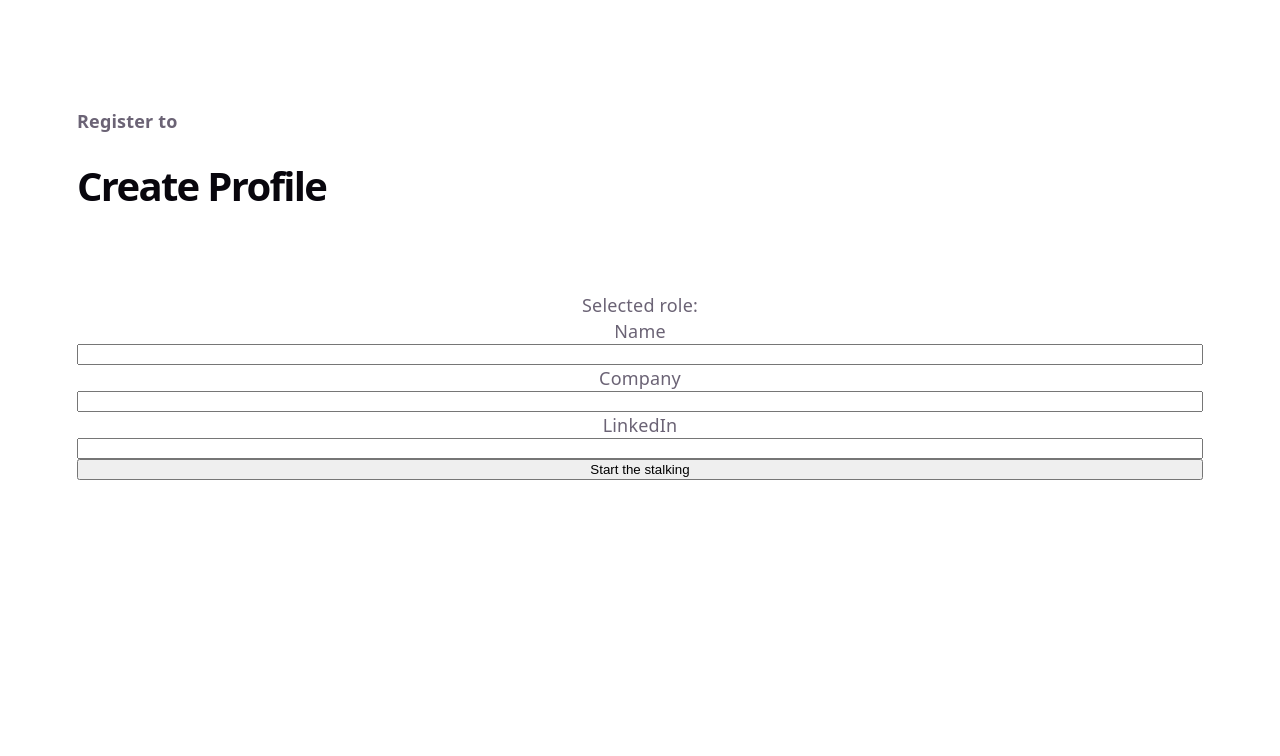
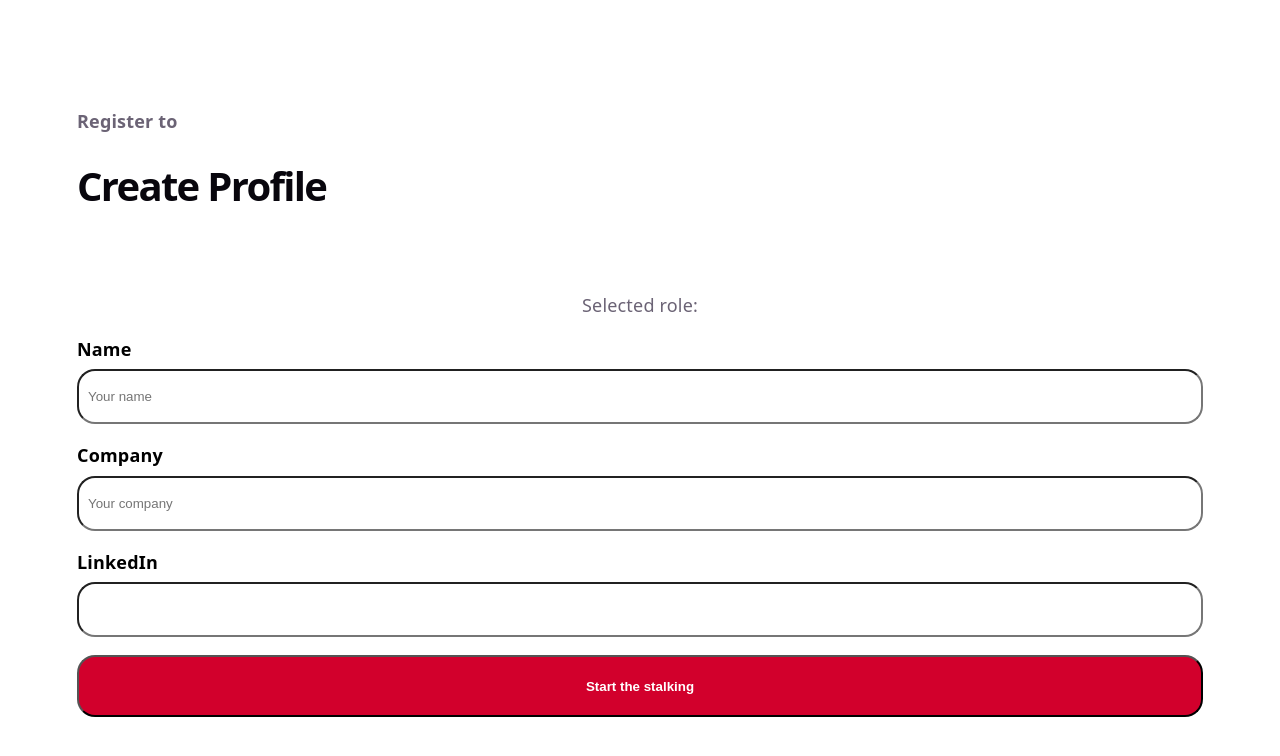
Before and after one commit to BAlmroth/mingel-event, a React (Vite) app: page /create-profile in a window 1280 px wide. Shown: the top 756 px of the page. Built offline with nearby package versions, Linux system fonts and the light colour scheme.

Commit message:
Created ui for CreateProfile

```diff
--- a/src/components/ProfileStartup/CreateProfile.jsx
+++ b/src/components/ProfileStartup/CreateProfile.jsx
@@ -16,20 +16,20 @@ export function CreateProfile() {
         <h4>Register to</h4>
         <h1>Create Profile</h1>
       </div>
-
       <div>
         <p>Selected role: {role}</p>
       </div>
 
       <form className={Styles.inputInfo} onSubmit={handleSubmit}>
         <label htmlFor="name">Name</label>
-        <input id="name" name="name" type="text" />
+        <input id="name" name="name" type="text" placeholder="Your name" />
 
         <label htmlFor="company">{isStudent ? "Program" : "Company"}</label>
         <input
           id="company"
           name={isStudent ? "program" : "company"}
           type="text"
+          placeholder={isStudent ? "e.g. Digital Design at Yrgo" : "Your company"}
         />
 
         <label htmlFor="linkedin">LinkedIn</label>
--- a/src/components/ProfileStartup/CreateProfile.module.css
+++ b/src/components/ProfileStartup/CreateProfile.module.css
@@ -17,3 +17,29 @@ h1 {
     line-height: 1;
     padding-bottom: 3rem;
 }
+
+input {
+    padding: 1rem 0;
+    border-radius: 1rem;
+
+}
+
+button {
+    padding: 1.2rem 0.5rem;
+    margin-top: 1rem;
+    border-radius: 1rem;
+    background-color: #D2002C;
+    color: #FFFF;
+    font-weight: 600;
+}
+
+::placeholder {
+    padding-left: 0.5rem;
+}
+
+label {
+    text-align: left;
+    margin: 1rem 0 0.4rem;
+    font-weight: 600;
+    color: black;
+}
--- a/src/index.css
+++ b/src/index.css
@@ -94,18 +94,3 @@ h2 {
 p {
   margin: 0;
 }
-
-code,
-.counter {
-  font-family: var(--mono);
-  display: inline-flex;
-  border-radius: 4px;
-  color: var(--text-h);
-}
-
-code {
-  font-size: 15px;
-  line-height: 135%;
-  padding: 4px 8px;
-  background: var(--code-bg);
-}
```
Also changed, not shown: src/assets/BackArrow.svg (added).
